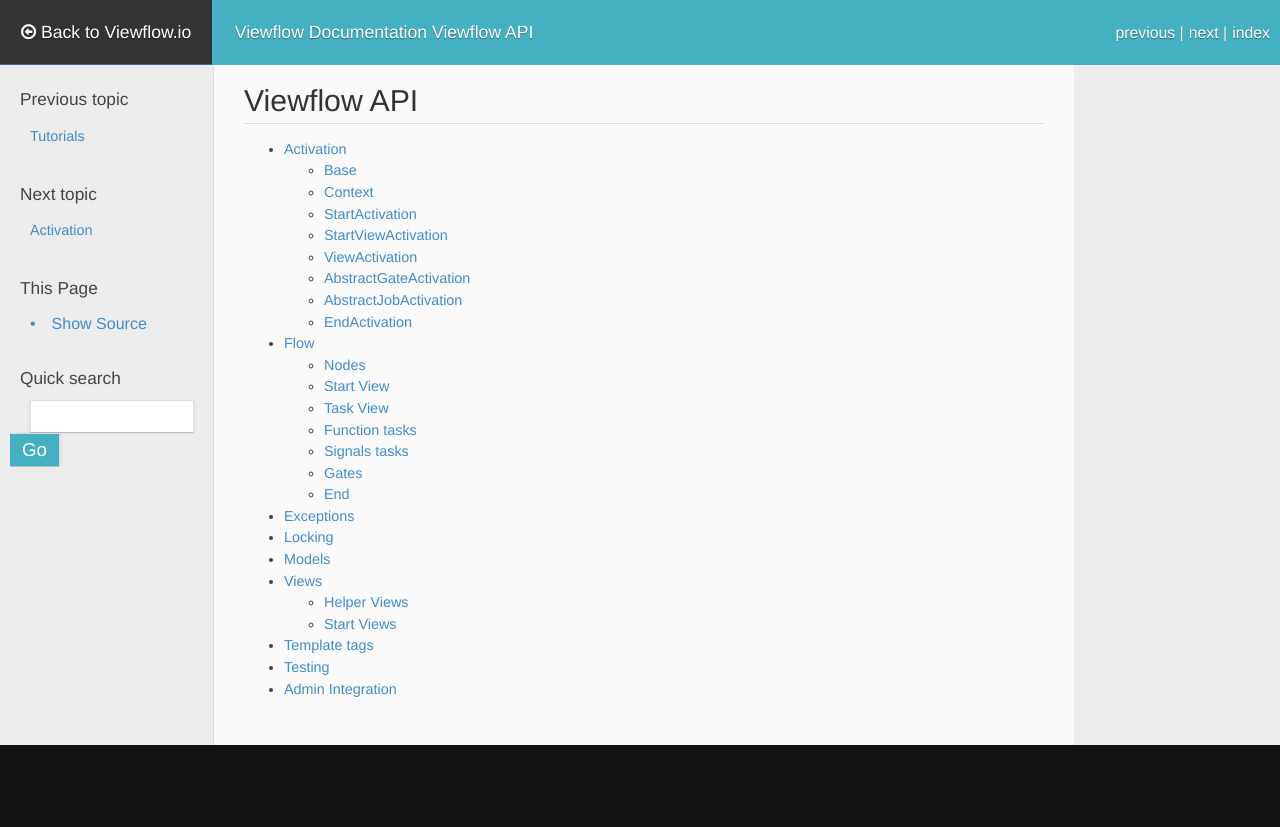
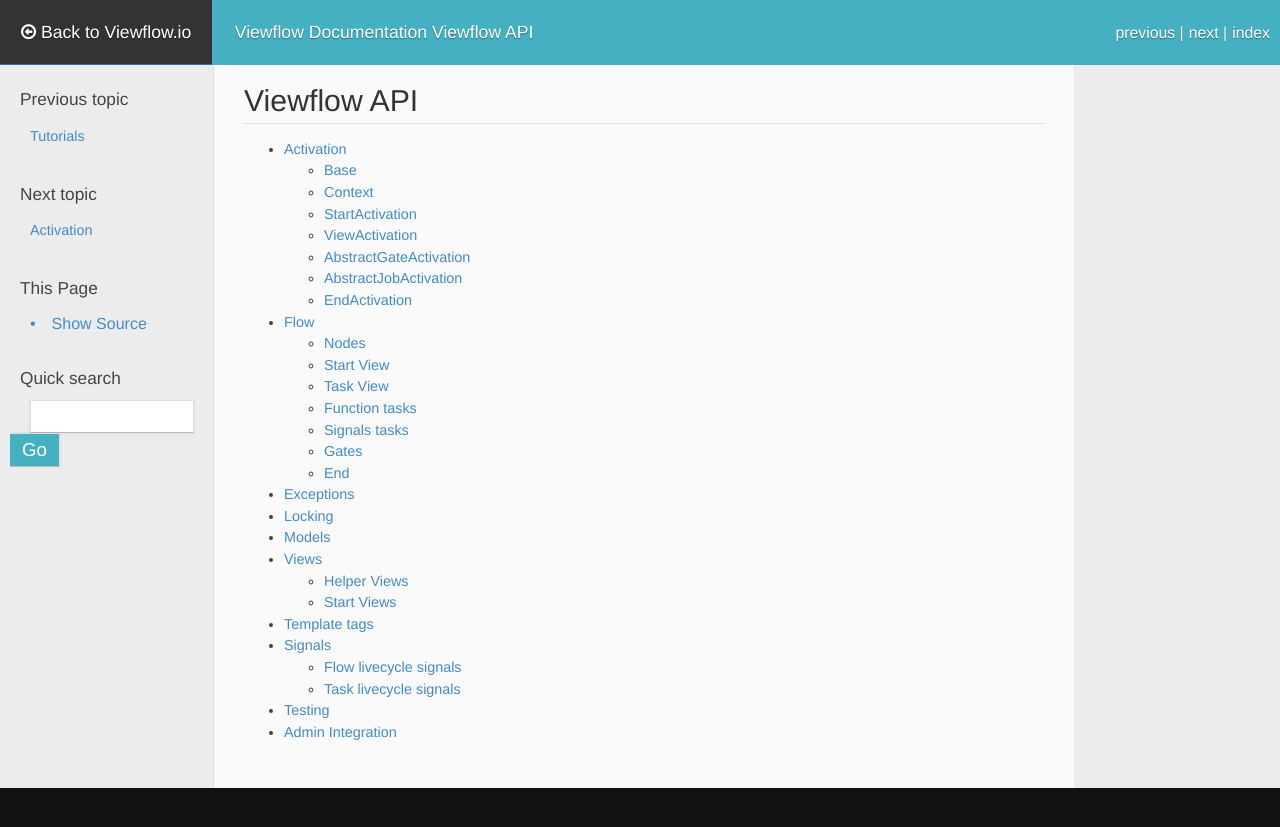
Before and after one commit to kmmbvnr/viewflow-docs-v1, a Sphinx documentation site: the page built from docs/viewflow_api.rst, in a window 1280 px wide. Shown: the top 827 px of the page. Built offline with Sphinx 7.4.7, drawn with Linux system fonts in a browser that asks for light colours; nearby versions of some CDN libraries; some web fonts are replaced; some of the changed lines change nothing that is shown.

Commit message:
extend docs

```diff
--- a/docs/conf.py
+++ b/docs/conf.py
@@ -28,6 +28,7 @@
     'sphinx.ext.autodoc',
     'sphinx.ext.todo',
     'sphinx.ext.coverage',
+    'sphinx.ext.graphviz',
     'sphinxcontrib.fulltoc',
 ]
 
--- a/docs/introduction.rst
+++ b/docs/introduction.rst
@@ -27,3 +27,9 @@
 
 .. image:: _static/Karenina.png
    :width: 600px
+
+.. seealso::
+   Announcement on `Reddit <http://www.reddit.com/r/django/comments/2a6qvr/anyone_have_experience_with_finite_state_machines/cit9tyj>`_
+
+.. seealso::
+   Historical review on `Hacker News <https://news.ycombinator.com/item?id=8786447>`_
--- a/docs/viewflow_activation.rst
+++ b/docs/viewflow_activation.rst
@@ -3,9 +3,11 @@
 ==========
 
 Base
-==========
+====
 
-.. autoclass:: viewflow.activation.Activation
+
+   .. autoclass:: viewflow.activation.Activation
+      :members:
 
 
 Context
@@ -18,28 +20,29 @@
 ===============
 
 .. autoclass:: viewflow.activation.StartActivation
+      :members:
 
-StartViewActivation
-===================
-
-.. autoclass:: viewflow.activation.StartViewActivation
 
 ViewActivation
 ==============
 
 .. autoclass:: viewflow.activation.ViewActivation
+      :members:
 
 AbstractGateActivation
 ======================
 
 .. autoclass:: viewflow.activation.AbstractGateActivation
+      :members:
 
 AbstractJobActivation
 =====================
 
 .. autoclass:: viewflow.activation.AbstractJobActivation
+      :members:
 
 EndActivation
 =============
 
 .. autoclass:: viewflow.activation.EndActivation
+      :members:
--- a/docs/viewflow_api.rst
+++ b/docs/viewflow_api.rst
@@ -12,5 +12,6 @@
    viewflow_models
    viewflow_views
    viewflow_tags
+   viewflow_signals
    viewflow_test
    viewflow_admin
--- /dev/null
+++ b/docs/viewflow_signals.rst
@@ -0,0 +1,57 @@
+=======
+Signals
+=======
+
+Arguments sent with any of viewflow signals:
+
+   ``sender``
+     The flow class.
+
+    ``process``
+      Process instance
+
+    ``task``
+      Task instance
+
+
+Flow livecycle signals
+======================
+
+.. autoattribute:: viewflow.signals.flow_started
+   :annotation:
+
+Happens when flow start task done
+
+.. autoattribute:: viewflow.signals.flow_finished
+   :annotation:
+
+Happens right after process had finished
+
+
+Task livecycle signals
+======================
+
+.. autoattribute:: viewflow.signals.task_started
+   :annotation:
+
+Happens when long running task starts execution
+
+
+.. autoattribute:: viewflow.signals.task_failed
+   :annotation:
+
+    Happens on flow task error
+
+    Additional agruments
+
+    ``exception``
+      Exception instance
+
+    ``traceback``
+      Traceback object
+
+
+.. autoattribute:: viewflow.signals.task_finished
+   :annotation:
+
+   Happens when any task finished successfully
```
